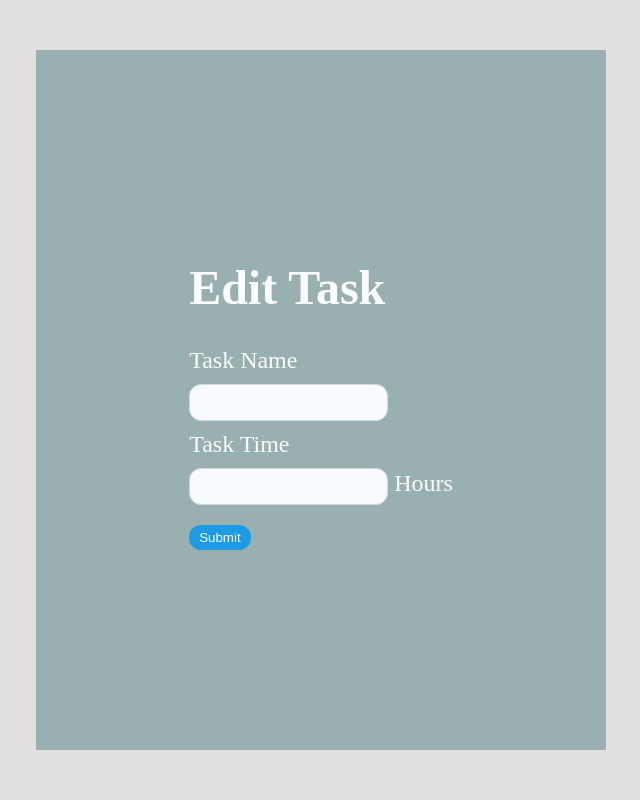
After one commit to Masudcse27/to-do-list-app, a PHP site: page /edit_form.php?id=1 in a window 1280 px wide. The commit adds this page. Shown: the whole page, without its empty margins (319-959 px from the left). Run offline with PHP 8.4, Linux system fonts and the light colour scheme; data that the repository does not hold is empty.

Commit message:
Task edit form

```diff
--- /dev/null
+++ b/css/edit_form_style.css
@@ -0,0 +1,26 @@
+body{
+    background-color: rgb(226, 223, 223);
+}
+
+.container{
+    max-width: 570px;
+    height: calc(100vh - 100px);
+    margin: 50px auto;
+    display: flex;
+    justify-content: center;
+    align-items: center;
+    font-size: x-large;
+
+    background-color: rgb(153, 176, 176);
+}
+form *{
+    margin-top: 10px;
+    color: rgb(251, 252, 253);
+}
+.input_round{
+    padding: 10px;
+    border: 1px solid rgb(212, 215, 227);
+    border-radius: 12px;
+    background: rgb(247, 251, 255);
+    color: black;
+}
--- /dev/null
+++ b/css/style_de.css
@@ -0,0 +1,24 @@
+.btn,
+.btn_delete {
+    border: none;
+    border-radius: 12px;
+    background: rgb(28, 154, 228);
+    padding: 5px 10px;
+    color: white;
+    box-shadow: none;
+    text-decoration: none;
+    display: inline-block;
+    box-sizing: border-box;
+    white-space: nowrap;
+}
+
+.btn_delete {
+    background: rgb(244, 26, 26);
+}
+a{
+    text-decoration: none;
+}
+.alert{
+    font-size: small;
+    color: red;
+}
--- /dev/null
+++ b/edit_form.php
@@ -0,0 +1,54 @@
+<?php
+session_start();
+include('db_connection.php');
+$id = trim($_GET['id']);
+if(empty($id)){
+    header("location:index.php");
+    exit;
+}
+$sql = "SELECT task_name, task_time FROM to_do_list WHERE id=$id";
+
+$task = $conn->query($sql)->fetch_object();
+$task_name_error = $_SESSION['errors']['task_name']??'';
+$task_time_error = $_SESSION['errors']['task_time']??'';
+unset($_SESSION['errors']);
+$conn->close()
+?>
+
+<!DOCTYPE html>
+<html lang="en">
+<head>
+    <meta charset="UTF-8">
+    <meta name="viewport" content="width=device-width, initial-scale=1.0">
+    <title>Document</title>
+    <link rel="stylesheet" href="css/edit_form_style.css">
+    <link rel="stylesheet" href="css/style_de.css">
+</head>
+<body>
+    <div class="container">
+        <form action="create_task.php" method="post">
+            <h1>Edit Task</h1>
+            <?php if(isset($_SESSION['error'])): ?>
+                <p class="alert"><?php echo $_SESSION['error']; unset($_SESSION['error']) ?></p>
+            <?php endif; ?>
+            <div>
+                <label for="">Task Name</label><br>
+                <?php if($task_name_error!=''): ?>
+                    <p class="alert"><?php echo $task_name_error;?></p>
+                <?php endif ?>
+                <input class="input_round" type="text" name="task_name" value="<?php echo $task->task_name; ?>">
+            </div>
+            <div>
+                <label for="">Task Time</label><br>
+                <?php if($task_time_error!=''): ?>
+                    <p class="alert"><?php echo $task_time_error;?></p>
+                <?php endif ?>
+                <span><input class="input_round" type="number" name="task_time" value="<?php echo $task->task_time; ?>"> Hours</span>
+            </div>
+            <div >
+                <button class="btn" type="submit">Submit</button>
+            </div>
+        </form>
+    </div>
+</body>
+</html>
```
Also changed, not shown: css/index_style.css (added, +46 -0 lines), css/style.css (deleted, +0 -46 lines), index.php (+31 -5 lines), update_task.php (added).
